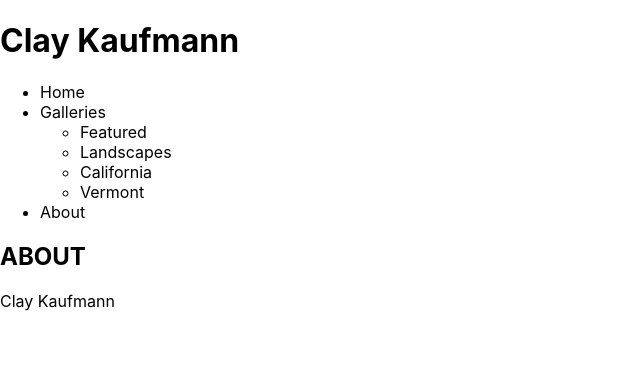
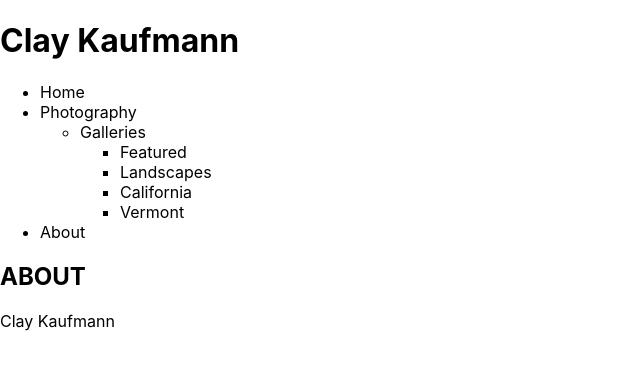
Before and after one commit to claykaufmann/portfoliojs, a Next.js app: page /about in a window 1280 px wide. Shown: the top 370 px of the page, without its empty margins (0-640 px from the left). Built offline with nearby package versions, Linux system fonts and the light colour scheme.

Commit message:
Major refactor, to subsidize photography portfolio into its own subsite within the main site, which will now act as an overall portfolio

```diff
--- a/components/jsx-components/BaseNav.jsx
+++ b/components/jsx-components/BaseNav.jsx
@@ -10,29 +10,36 @@ const BaseNav = () => {
                     </Link>
                 </li>
                 <li>
-                    <Link href='/galleries'>
+                    <Link href='/photography'>
+                        <a>Photography</a>
+                    </Link>
+                    <ul>
+                        <li>
+                            <Link href='/photography/galleries'>
                                 <a>Galleries</a>
                             </Link>
                             <ul>
                                 <li>
-                            <Link href='/galleries/featured'>
+                                    <Link href='/photography/galleries/featured'>
                                         <a>Featured</a>
                                     </Link>
                                 </li>
                                 <li>
-                            <Link href='/galleries/landscapes'>
+                                    <Link href='/photography/galleries/landscapes'>
                                         <a>Landscapes</a>
                                     </Link>
                                 </li>
                                 <li>
-                            <Link href='/galleries/california'>
+                                    <Link href='/photography/galleries/california'>
                                         <a>California</a>
                                     </Link>
                                 </li>
                                 <li>
-                            <Link href='/galleries/vermont'>
+                                    <Link href='/photography/galleries/vermont'>
                                         <a>Vermont</a>
                                     </Link>
+                                </li>
+                            </ul>
                         </li>
                     </ul>
                 </li>
```
Lines whose indentation alone changed are shown as unchanged.
